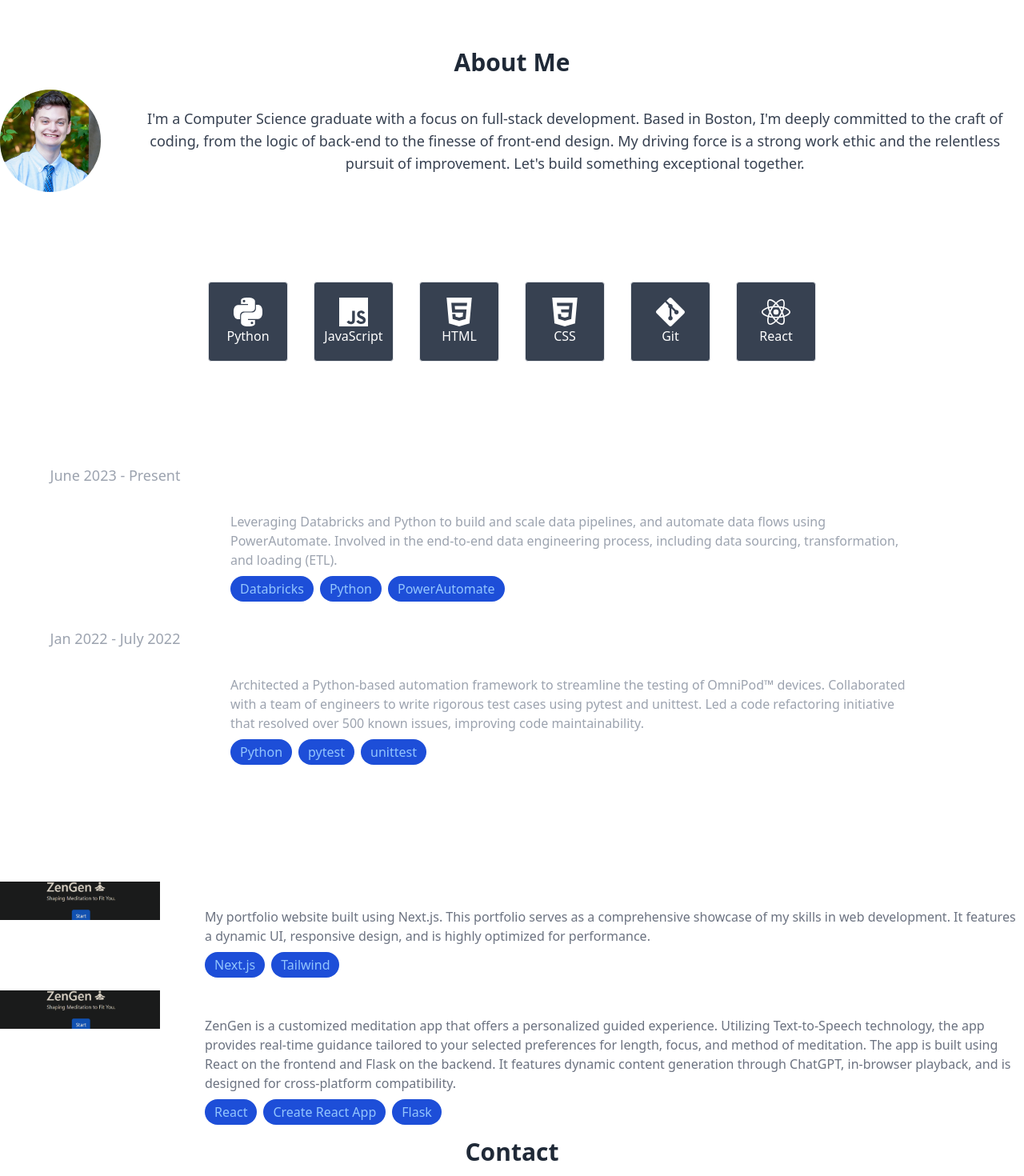
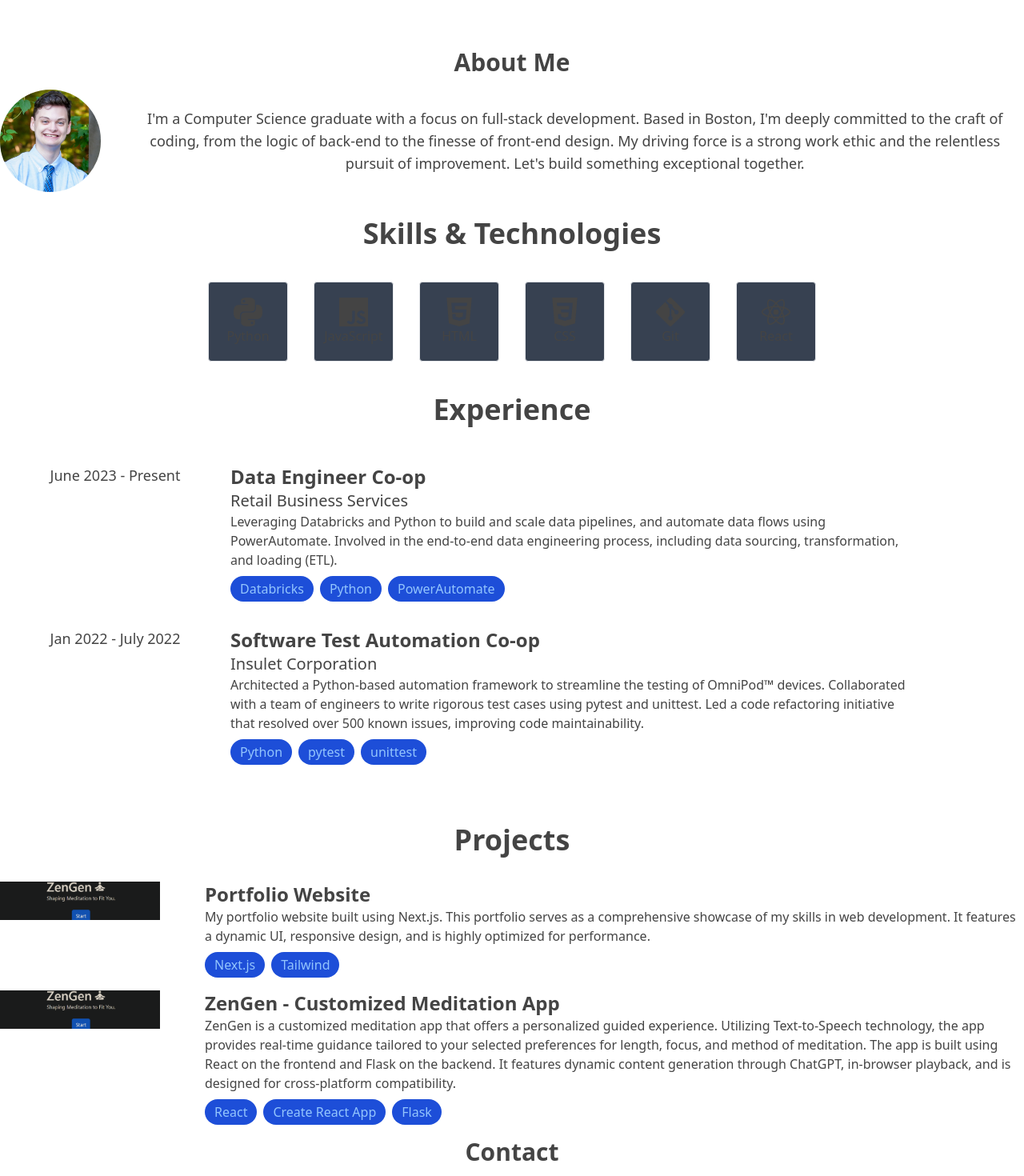
Before and after one commit to csiv23/portfolio, a Next.js app in the folder frontend/: page / in a window 1280 px wide. Shown: the part 800-2270 px from the top of the page at 80% size. Built offline with nearby package versions, Linux system fonts and the light colour scheme.

Commit message:
Updated styling of text with theme hook

```diff
--- a/frontend/components/About.tsx
+++ b/frontend/components/About.tsx
@@ -1,8 +1,9 @@
-// frontend/components/About.tsx
-
-import React, { forwardRef } from "react";
+import React, { forwardRef, useContext } from "react";
+import useThemeStyles from "../hooks/useThemeStyles"; // Import your custom hook
 
 const About = forwardRef<HTMLDivElement>((props, ref) => {
+  const { textClass } = useThemeStyles(); // Get classes from your custom hook
+
   return (
     <div
       ref={ref}
@@ -10,16 +11,14 @@
       style={{ paddingBottom: "2vh" }}
       className="text-center"
     >
-      <h2 className="text-3xl font-bold mb-4 text-gray-800 dark:text-gray-100">
-        About Me
-      </h2>
+      <h2 className={`text-3xl font-bold mb-4 ${textClass}`}>About Me</h2>
       <div className="flex items-center">
         <img
           src="/profile-picture.jpeg"
           alt="Profile"
           className="w-32 h-32 rounded-full mr-8"
         />
-        <p className="text-lg text-gray-700 dark:text-gray-200">
+        <p className={`text-lg ${textClass}`}>
           I'm a Computer Science graduate with a focus on full-stack
           development. Based in Boston, I'm deeply committed to the craft of
           coding, from the logic of back-end to the finesse of front-end design.
--- a/frontend/components/Contact.tsx
+++ b/frontend/components/Contact.tsx
@@ -1,7 +1,9 @@
-import React, { useState } from "react";
+import React, { useState, useContext } from "react";
+import useThemeStyles from "../hooks/useThemeStyles";
 import styles from "./Contact.module.css";
 
 const Contact = () => {
+  const { textClass } = useThemeStyles();
   const [formData, setFormData] = useState({
     name: "",
     email: "",
@@ -21,15 +23,12 @@
   // Handles form submission
   const handleSubmit = async (e: React.FormEvent) => {
     e.preventDefault();
-    // Do your submission logic here (e.g., API call)
     console.log("Form submitted:", formData);
   };
 
   return (
     <div id="contact" className={styles.contactContainer}>
-      <h2 className="text-3xl font-bold mb-4 text-gray-800 dark:text-gray-100">
-        Contact
-      </h2>
+      <h2 className={`text-3xl font-bold mb-4  ${textClass}`}>Contact</h2>
       <p>Have a question or want to work together?</p>
       <form className={styles.contactForm} onSubmit={handleSubmit}>
         <input
--- a/frontend/components/Experience.tsx
+++ b/frontend/components/Experience.tsx
@@ -1,4 +1,5 @@
 import React, { FC } from "react";
+import useThemeStyles from "../hooks/useThemeStyles";
 import styles from "./Experience.module.css";
 
 type Job = {
@@ -10,6 +11,7 @@
 };
 
 const Experience: FC = () => {
+  const { textClass } = useThemeStyles();
   const jobs: Job[] = [
     {
       company: "Retail Business Services",
@@ -34,7 +36,7 @@
       style={{ paddingTop: "2vh" }}
       className="text-center w-full"
     >
-      <h2 className="text-4xl font-semibold text-white mb-8">Experience</h2>
+      <h2 className={`text-4xl font-semibold mb-8 ${textClass}`}>Experience</h2>
       <div className="grid grid-cols-4 gap-4 w-full">
         {jobs.map((job, index) => (
           <div
@@ -42,14 +44,14 @@
             className={`col-span-4 grid grid-cols-4 w-full ${styles.jobBox}`}
           >
             {/* Duration */}
-            <div className="col-span-1 text-gray-400 text-lg">
+            <div className={`col-span-1 text-lg ${textClass}`}>
               <p>{job.duration}</p>
             </div>
             {/* Details */}
             <div className="col-span-3 text-left w-full">
-              <h3 className="text-2xl font-semibold text-white">{job.role}</h3>
-              <h4 className="text-xl text-white">{job.company}</h4>
-              <p className="text-base text-gray-400">{job.description}</p>
+              <h3 className={`text-2xl font-semibold ${textClass}`}>{job.role}</h3>
+              <h4 className={`text-xl ${textClass}`}>{job.company}</h4>
+              <p className={`text-base ${textClass}`}>{job.description}</p>
               <div className="mt-2 flex space-x-2">
                 {job.technologies.map((tech, techIndex) => (
                   <button
@@ -80,4 +82,5 @@
   );
 };
 
+
 export default Experience;
--- a/frontend/components/LandingPage.module.css
+++ b/frontend/components/LandingPage.module.css
@@ -64,26 +64,6 @@
   width: 100%;
 }
 
-.themeToggleButton {
-  padding: 8px 16px;
-  margin: 0 0 20px;
-  background-color: #f0f0f0;
-  border: none;
-  border-radius: 4px;
-  cursor: pointer;
-  font-size: 16px;
-  transition: background-color 0.3s;
-}
-
-.themeToggleButtonDark {
-  background-color: #333;
-  color: #fff;
-}
-
-.themeToggleButtonLight {
-  background-color: #fff;
-  color: #333;
-}
 
 .textLight {
   color: #444;
--- a/frontend/components/Projects.tsx
+++ b/frontend/components/Projects.tsx
@@ -1,5 +1,5 @@
-// frontend/components/Projects.tsx
 import React, { FC } from "react";
+import useThemeStyles from "..//hooks/useThemeStyles";
 import styles from "./Projects.module.css";
 
 type Project = {
@@ -11,6 +11,7 @@
 };
 
 const Projects: FC = () => {
+  const { textClass } = useThemeStyles();
   const projects: Project[] = [
     {
       name: "Portfolio Website",
@@ -39,7 +40,7 @@
       }}
       className="text-center w-full"
     >
-      <h2 className="text-4xl font-semibold text-white mb-8">Projects</h2>
+      <h2 className={`text-4xl font-semibold mb-8 ${textClass}`}>Projects</h2>
       <div className="grid grid-cols-4 gap-4 w-full">
         {projects.map((project, index) => (
           <div
@@ -60,11 +61,11 @@
                 href={project.link || "#"}
                 target="_blank"
                 rel="noopener noreferrer"
-                className="text-2xl font-semibold text-white"
+                className={`text-2xl font-semibold ${textClass}`}
               >
                 {project.name}
               </a>
-              <p className="text-base text-gray-500">{project.description}</p>
+              <p className={`text-base ${textClass}`}>{project.description}</p>
               <div className="mt-2 flex space-x-2">
                 {project.technologies.map((tech, techIndex) => (
                   <button
--- a/frontend/components/Skills.tsx
+++ b/frontend/components/Skills.tsx
@@ -1,4 +1,3 @@
-// frontend/components/Skills.tsx
 import React, { FC } from "react";
 import {
   SiPython,
@@ -8,9 +7,12 @@
   SiGit,
   SiReact,
 } from "react-icons/si";
+import useThemeStyles from "../hooks/useThemeStyles";
 import styles from "./Skills.module.css";
 
 const Skills: FC = () => {
+  const { textClass } = useThemeStyles();
+
   const skills = [
     { name: "Python", icon: <SiPython /> },
     { name: "JavaScript", icon: <SiJavascript /> },
@@ -26,15 +28,14 @@
       style={{ paddingTop: "2vh", paddingBottom: "2vh" }}
       className="text-center p-6"
     >
-      <h2 className="text-4xl font-semibold text-white mb-8">
+      <h2 className={`text-4xl font-semibold mb-8 ${textClass}`}>
         Skills & Technologies
       </h2>
       <div className="flex flex-wrap gap-4 justify-center">
         {skills.map((skill, index) => (
-          // Fallback to empty string if styles.skill-box is not defined
           <div
             key={index}
-            className={`m-2 p-2 border rounded bg-gray-700 text-white flex flex-col items-center justify-center ${
+            className={`m-2 p-2 border rounded bg-gray-700 ${textClass} flex flex-col items-center justify-center ${
               styles["skill-box"] || ""
             }`}
           >
```
